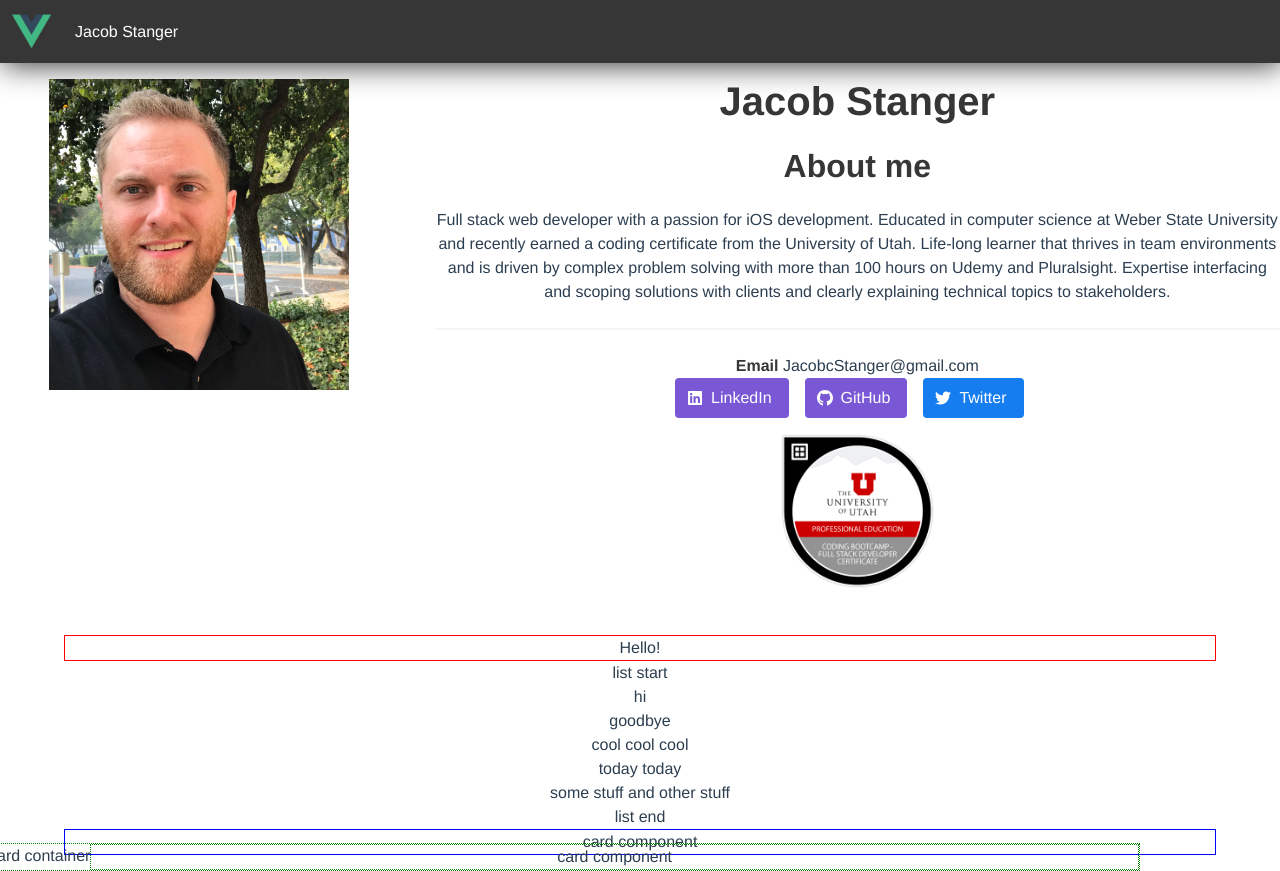
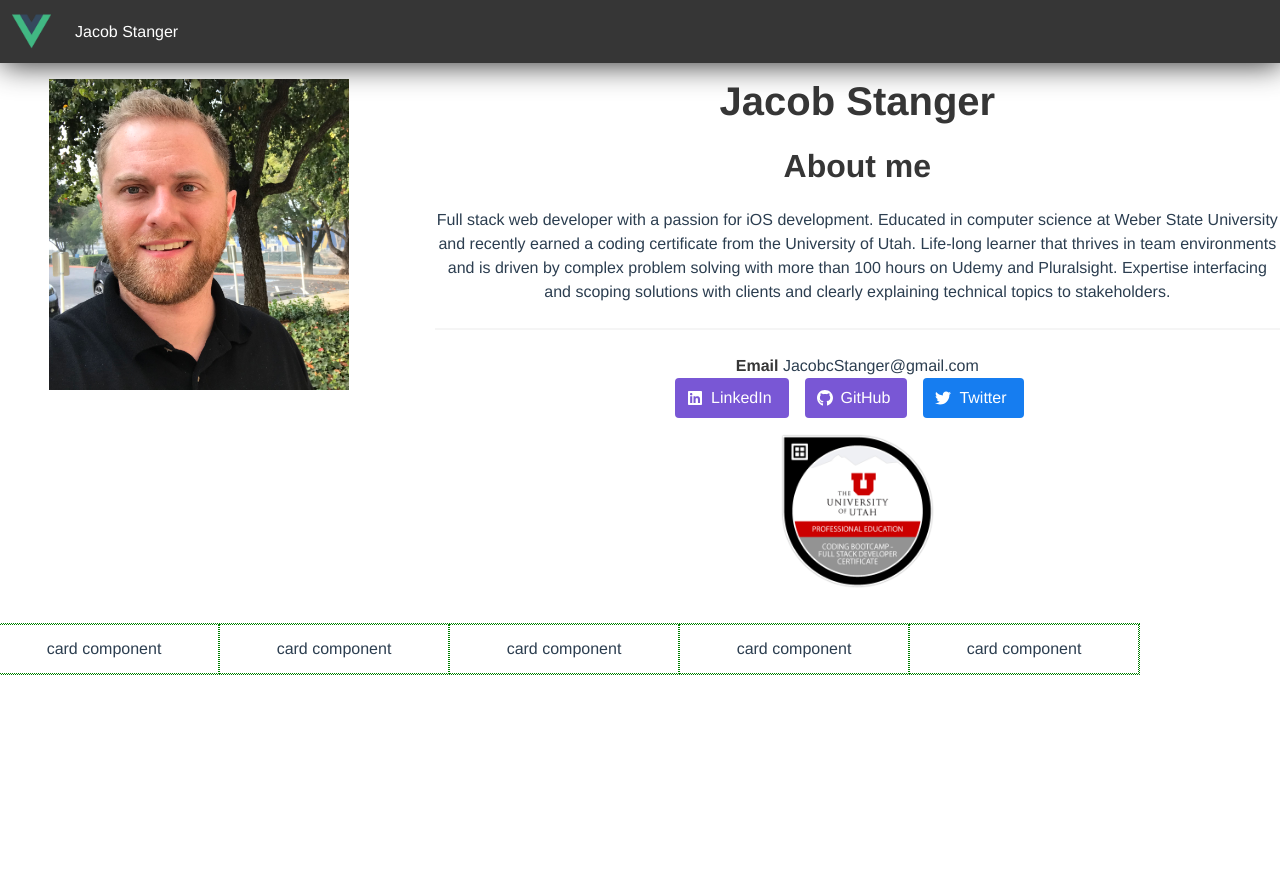
Before and after one commit to jcstang/portfolio-vue, a Vue app: page / in a window 1280 px wide. After the commit the page ends 800 px from the top, so only its background shows below. Built offline with nearby package versions, Linux system fonts and the light colour scheme.

Commit message:
cards are not rendering

```diff
--- a/src/App.vue
+++ b/src/App.vue
@@ -2,20 +2,17 @@
   <div id="app">
     <Nav url="./logo.png" />
     <Header msg="hello from the header comp" meImage="./headshot-trees-300x311.png" />
-    <div class="container second-part">
+    <!-- <div class="container second-part">
       <h1>Hello!</h1>
-    </div>
-    <ListComp v-bind:items="items" />
-    <Card />
-    <CardsContainer />
+    </div>-->
+    <!-- <ListComp v-bind:items="items" /> -->
+    <CardsContainer v-bind:items="items" />
   </div>
 </template>
 
 <script>
 import Header from "./components/Header.vue";
 import Nav from "./components/Nav.vue";
-import ListComp from "./components/ListComp.vue";
-import Card from "./components/Card";
 import CardsContainer from "./components/CardsContainer";
 import "bulma/css/bulma.css";
 
@@ -24,8 +21,6 @@ export default {
   components: {
     Header,
     Nav,
-    ListComp,
-    Card,
     CardsContainer
   },
   data: function() {
--- a/src/components/Card.vue
+++ b/src/components/Card.vue
@@ -1,5 +1,5 @@
 <template>
-  <div class="container">
+  <div class="container column">
     <p>card component</p>
   </div>
 </template>
--- a/src/components/CardsContainer.vue
+++ b/src/components/CardsContainer.vue
@@ -1,8 +1,6 @@
 <template>
   <div class="container columns">
-    <p>card container</p>
-    <div class="column" v-for="item in items" :key="item.id">{{item.message}}</div>
-    <Card />
+    <Card v-for="item in items" :key="item.id" msg="hi" />
   </div>
 </template>
 
@@ -12,6 +10,9 @@ import Card from "./Card";
 export default {
   components: {
     Card
+  },
+  props: {
+    items: Array
   }
 };
 </script>
```
